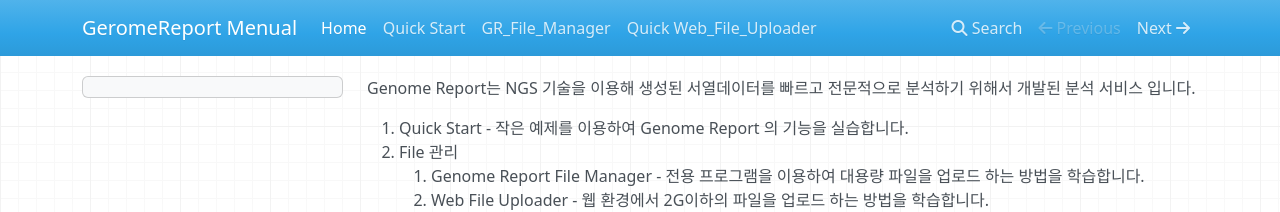
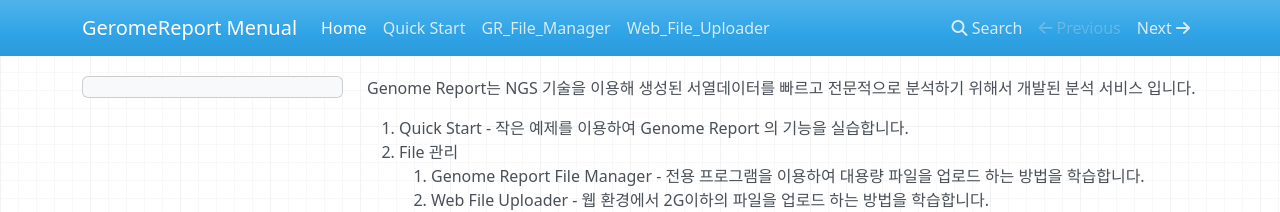
Before and after one commit to genomereport/gimanual, an MkDocs documentation site: the page built from docs/index.md, in a window 1280 px wide. Shown: the top 212 px of the page. Built offline with MkDocs 1.6.1, drawn with Linux system fonts in a browser that asks for light colours; nearby versions of some CDN libraries; old or Windows-style settings are respelled for this version of MkDocs.

Commit message:
images add

```diff
--- a/mkdocs.yml
+++ b/mkdocs.yml
@@ -4,4 +4,4 @@ pages:
 - Home: 'index.md'
 - Quick Start: 'Quick_Start.md'
 - GR_File_Manager: 'GR_File_Manager.md'
-- Quick Web_File_Uploader: 'Web_File_Uploader.md'
+- Web_File_Uploader: 'Web_File_Uploader.md'
```
